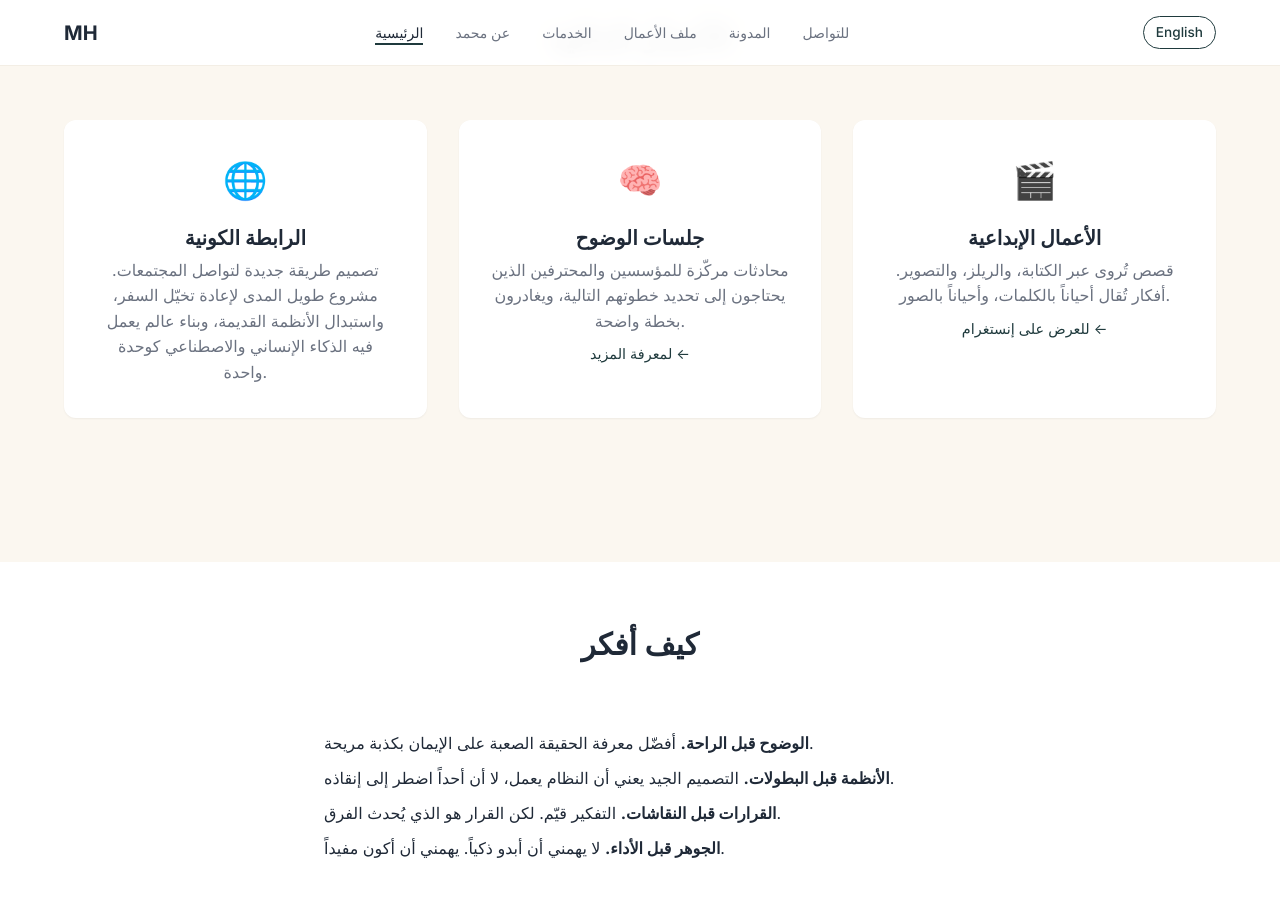
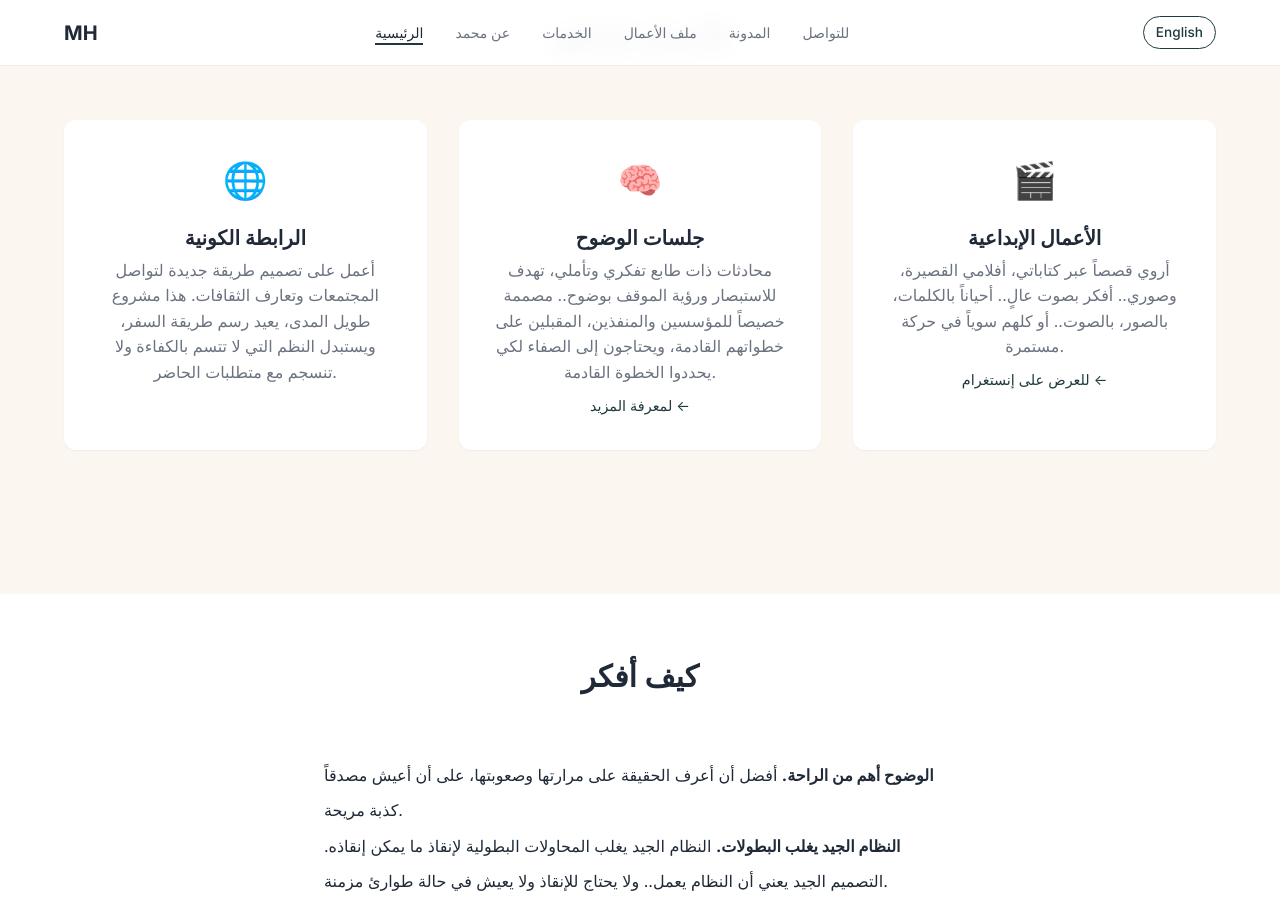
Before and after one commit to mhaneef639/mhaneef, a Jekyll site: the page built from ar/index.html, in a window 1280 px wide and 900 px high, scrolled down 841 px. Built offline with Jekyll 4.4.1, drawn with Linux system fonts in a browser that asks for light colours; some of the changed text lies outside the part shown.

Commit message:
feat(arabic): TASK-02 complete — homepage body content, Mohammed's corrections applied
- Hero paragraph: full rewrite per Mohammed's correction
- Card 1 (Cosmic League): updated to أعمل على تصميم...
- Card 2 (Clarity Sessions): updated to محادثات ذات طابع تفكري...
- Card 3 (Creative): updated to أروي قصصاً...
- Beliefs: removed item 3 (Decisions over discussions) from Arabic + English
- Beliefs 1, 2, 4: Mohammed's corrected text applied
- Testimonials: kept as-is (approved)
- CTA: لنتحدث! with exclamation + فقط تحب أن تتواصل معي
- Subtitle: مهندس → مصمم نظم ذكية
- Note: Arabic is now source of truth going forward

```diff
--- a/ar/index.html
+++ b/ar/index.html
@@ -4,25 +4,23 @@
 dir: rtl
 nav: home
 title: محمد حنيف
-ar_approved: task-01
+ar_approved: task-02
 sitemap: false
 robots: "noindex, nofollow"
 en_url: /
-description: "محمد حنيف. مهندس أنظمة ذكية. يصمّم كيف يتعاون الإنسان والذكاء الاصطناعي."
+description: "محمد حنيف. مصمم نظم ذكية. يصمّم كيف يتعاون الإنسان والتقنية لأثر أبعد."
 og_type: website
 og_title: "محمد حنيف"
-og_description: "مهندس أنظمة ذكية. يصمّم كيف يتعاون الإنسان والذكاء الاصطناعي."
+og_description: "مصمم نظم ذكية. يصمّم كيف يتعاون الإنسان والتقنية لأثر أبعد."
 og_image: "https://mhaneef639.github.io/mhaneef/assets/images/profile.jpg"
 ---
-<!-- PENDING TRANSLATION — TASK-02 -->
-<!-- This page will mirror index.html with Mohammed's approved Arabic content. -->
+
 <section class="hero">
   <div class="hero-content">
     <h1 class="hero-title">محمد حنيف</h1>
-    <p class="hero-subtitle" style="font-size: 1.25rem; margin-top: 0.5rem;">مهندس أنظمة ذكية</p>
+    <p class="hero-subtitle" style="font-size: 1.25rem; margin-top: 0.5rem;">مصمم نظم ذكية</p>
     <p class="hero-description" style="margin-top: 1.5rem; max-width: 540px; line-height: 1.9;">
-      <!-- AWAITING TASK-02 — Mohammed to write/approve this paragraph in Arabic -->
-      أصمّم أنظمة يؤدي فيها الإنسان والذكاء الاصطناعي الدور المناسب لكل منهما. المشكلة المثيرة للاهتمام ليست الذكاء الاصطناعي — بل خط الأنابيب: من يفكر في ماذا، ومتى، وكيف يتحول ذلك إلى قرار أو فعل.
+      أصمم أنظمة تساعد الإنسان في أن يحدث أثراً أبعد، عبر تمكينه بمكنات تقنية، بما في ذلك الذكاء الصناعي. في نظري، الذكاء الصناعي والتقنية بمفهومها الواسع ليست مشكلة بل أداة مفيدة، والإشكال دائماً هو التصميم وآليات العمل والنظم: من يفكر، ومتى، وكيف يتحول ذلك إلى قرار أو عمل.
     </p>
     <div class="hero-cta" style="margin-top: 2rem;">
       <a href="{{ '/ar/about.html' | relative_url }}" class="btn btn-primary">لمعرفة المزيد</a>
@@ -43,21 +41,18 @@
       <div class="intro-card">
         <div class="intro-icon">🌐</div>
         <h3>الرابطة الكونية</h3>
-        <!-- AWAITING TASK-02 -->
-        <p>تصميم طريقة جديدة لتواصل المجتمعات. مشروع طويل المدى لإعادة تخيّل السفر، واستبدال الأنظمة القديمة، وبناء عالم يعمل فيه الذكاء الإنساني والاصطناعي كوحدة واحدة.</p>
+        <p>أعمل على تصميم طريقة جديدة لتواصل المجتمعات وتعارف الثقافات. هذا مشروع طويل المدى، يعيد رسم طريقة السفر، ويستبدل النظم التي لا تتسم بالكفاءة ولا تنسجم مع متطلبات الحاضر.</p>
       </div>
       <div class="intro-card">
         <div class="intro-icon">🧠</div>
         <h3>جلسات الوضوح</h3>
-        <!-- AWAITING TASK-02 -->
-        <p>محادثات مركّزة للمؤسسين والمحترفين الذين يحتاجون إلى تحديد خطوتهم التالية، ويغادرون بخطة واضحة.</p>
+        <p>محادثات ذات طابع تفكري وتأملي، تهدف للاستبصار ورؤية الموقف بوضوح.. مصممة خصيصاً للمؤسسين والمنفذين، المقبلين على خطواتهم القادمة، ويحتاجون إلى الصفاء لكي يحددوا الخطوة القادمة.</p>
         <a href="{{ '/ar/services.html' | relative_url }}" style="font-size: 0.9rem; margin-top: 0.5rem; display: inline-block;">لمعرفة المزيد ←</a>
       </div>
       <div class="intro-card">
         <div class="intro-icon">🎬</div>
         <h3>الأعمال الإبداعية</h3>
-        <!-- AWAITING TASK-02 -->
-        <p>قصص تُروى عبر الكتابة، والريلز، والتصوير. أفكار تُقال أحياناً بالكلمات، وأحياناً بالصور.</p>
+        <p>أروي قصصاً عبر كتاباتي، أفلامي القصيرة، وصوري.. أفكر بصوت عالٍ.. أحياناً بالكلمات، بالصور، بالصوت.. أو كلهم سوياً في حركة مستمرة.</p>
         <a href="https://www.instagram.com/mhaneef639/" style="font-size: 0.9rem; margin-top: 0.5rem; display: inline-block;" target="_blank" rel="noopener noreferrer">للعرض على إنستغرام ←</a>
       </div>
     </div>
@@ -67,12 +62,10 @@
 <section class="beliefs-section" style="padding: 4rem 0; background: var(--color-surface);">
   <div class="container" style="max-width: 680px;">
     <h2 style="text-align: center;">كيف أفكر</h2>
-    <!-- AWAITING TASK-02 — Mohammed to write/approve these beliefs in Arabic -->
     <ul style="margin-top: 2rem; list-style: none; padding: 0; line-height: 2.2;">
-      <li><strong>الوضوح قبل الراحة.</strong> أفضّل معرفة الحقيقة الصعبة على الإيمان بكذبة مريحة.</li>
-      <li><strong>الأنظمة قبل البطولات.</strong> التصميم الجيد يعني أن النظام يعمل، لا أن أحداً اضطر إلى إنقاذه.</li>
-      <li><strong>القرارات قبل النقاشات.</strong> التفكير قيّم. لكن القرار هو الذي يُحدث الفرق.</li>
-      <li><strong>الجوهر قبل الأداء.</strong> لا يهمني أن أبدو ذكياً. يهمني أن أكون مفيداً.</li>
+      <li><strong>الوضوح أهم من الراحة.</strong> أفضل أن أعرف الحقيقة على مرارتها وصعوبتها، على أن أعيش مصدقاً كذبة مريحة.</li>
+      <li><strong>النظام الجيد يغلب البطولات.</strong> النظام الجيد يغلب المحاولات البطولية لإنقاذ ما يمكن إنقاذه. التصميم الجيد يعني أن النظام يعمل.. ولا يحتاج للإنقاذ ولا يعيش في حالة طوارئ مزمنة.</li>
+      <li><strong>الجوهر قبل المظهر.</strong> لا يهمني أن أبدو لك ذكياً. يهمني أن أكون مفيداً، وأن أصنع نظاماً فعالاً، وأن ينعكس جماله من داخله (حقيقته) إلى خارجه (مظهره).</li>
     </ul>
   </div>
 </section>
@@ -84,7 +77,6 @@
       <div class="testimonial-mini">
         <div class="service-icon service-icon-photo"><img src="{{ '/assets/images/testimonials/bakeel.jpg' | relative_url }}" alt="بكيل نايف يماني"></div>
         <div>
-          <!-- AWAITING TASK-02 — testimonials need Mohammed's Arabic voice -->
           <p class="testimonial-mini-quote">"خبير في إيجاد القصص الإنسانية الحقيقية وإحيائها."</p>
           <p class="testimonial-mini-author">- بكيل نايف يماني، مؤسس، نوايا</p>
         </div>
--- a/index.html
+++ b/index.html
@@ -59,7 +59,7 @@
     <ul style="margin-top: 2rem; list-style: none; padding: 0; line-height: 2;">
       <li><strong>Clarity over comfort.</strong> I'd rather know the hard truth than believe a comfortable lie.</li>
       <li><strong>Systems over heroics.</strong> Good design means the system works, not that someone had to save it.</li>
-      <li><strong>Decisions over discussions.</strong> Thinking is valuable. Deciding is where it counts.</li>
+      <!-- removed: Decisions over discussions — Mohammed deleted Feb 24 -->
       <li><strong>Substance over performance.</strong> I'm not interested in looking smart. I'm interested in being useful.</li>
     </ul>
   </div>
```
Also changed, not shown: other parts of ar/index.html (+2 -2 lines).
